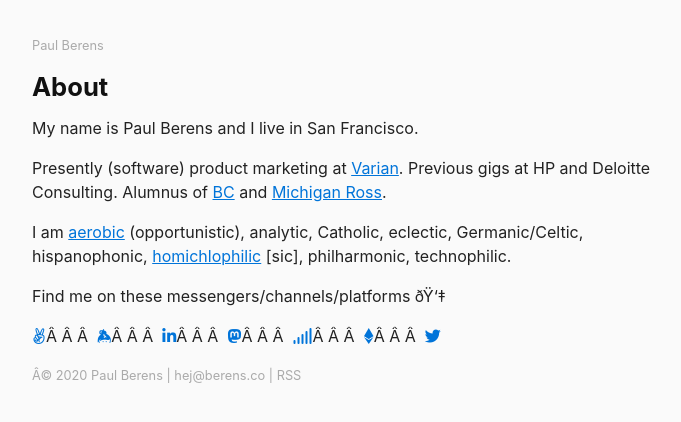
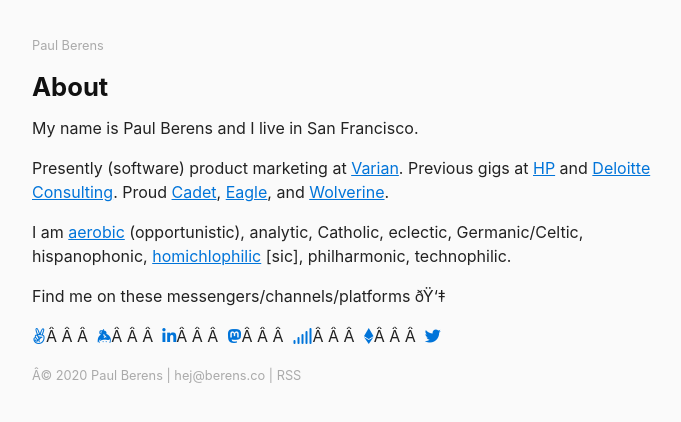
Before and after one commit to berensp/berensp.github.io, a Jekyll site: the page built from about.md, in a window 1280 px wide. Shown: the top 422 px of the page, without its empty margins (288-969 px from the left). Built offline with Jekyll 4.4.1, drawn with Linux system fonts in a browser that asks for light colours; nearby versions of some CDN libraries.

Commit message:
Update about.md

```diff
--- a/about.md
+++ b/about.md
@@ -5,7 +5,7 @@ permalink: /about/
 ---
 My name is Paul Berens and I live in San Francisco.
 
-Presently (software) product marketing at <a href="https://varian.com/" target="_blank">Varian</a>. Previous gigs at HP and Deloitte Consulting. Alumnus of <a href="https://bc.edu/" target="_blank">BC</a> and <a href="https://michiganross.umich.edu/" target="_blank">Michigan Ross</a>.
+Presently (software) product marketing at <a href="https://varian.com/" target="_blank">Varian</a>. Previous gigs at <a href="https://hp.com" target="_blank">HP</a> and <a href="https://deloitte.com/consulting" target="_blank">Deloitte Consulting</a>. Proud <a href="https://cadets.com/" target="_blank">Cadet</a>, <a href="https://bc.edu/" target="_blank">Eagle</a>, and <a href="https://michiganross.umich.edu/" target="_blank">Wolverine</a>.
 
 I am <a href="https://www.strava.com/athletes/berenzino" target="_blank">aerobic</a> (opportunistic), analytic, Catholic, eclectic, Germanic/Celtic, hispanophonic, <a href="https://twitter.com/KarlTheFog" target="_blank">homichlophilic</a> [sic], philharmonic, technophilic.
 
```
